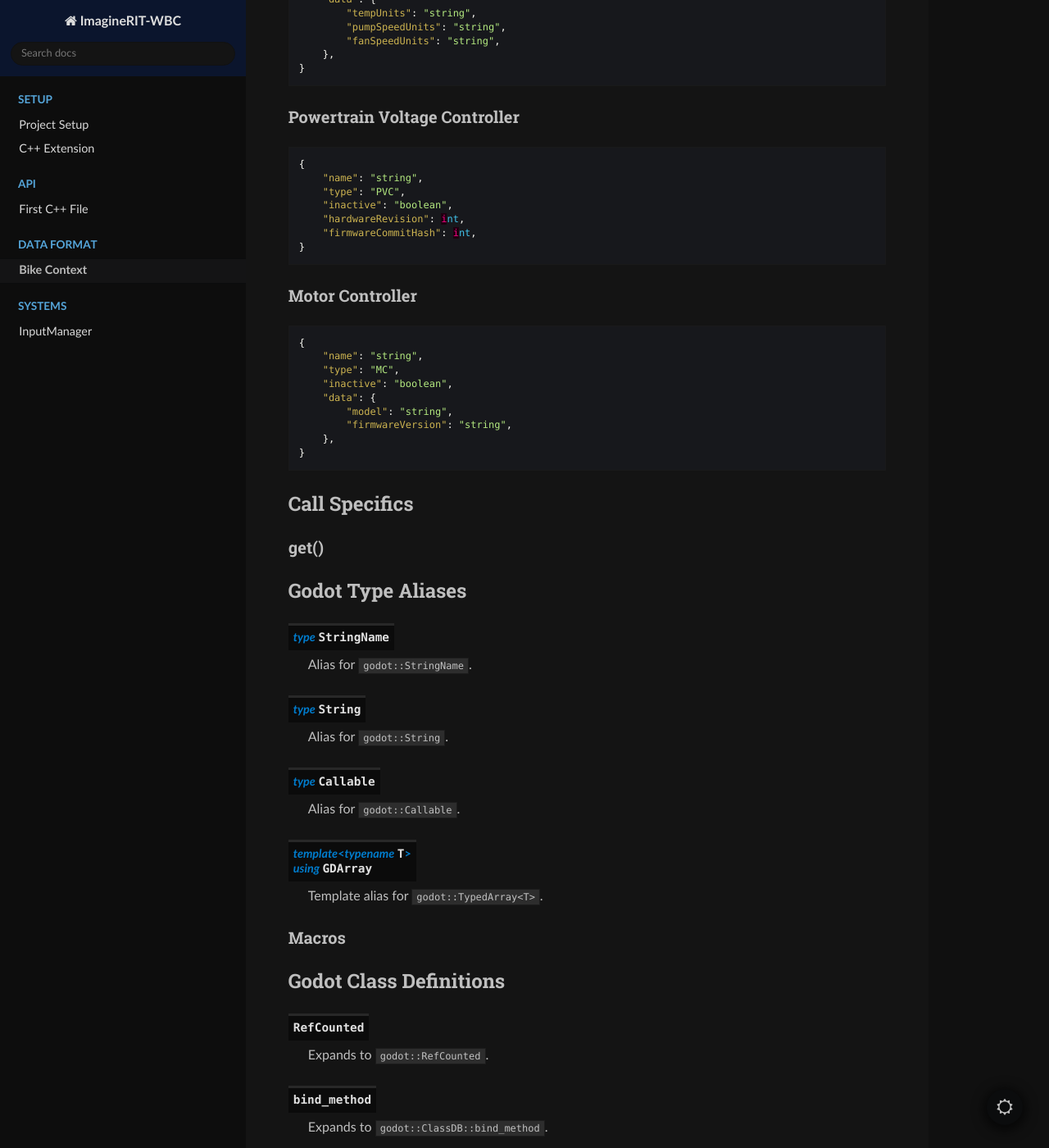
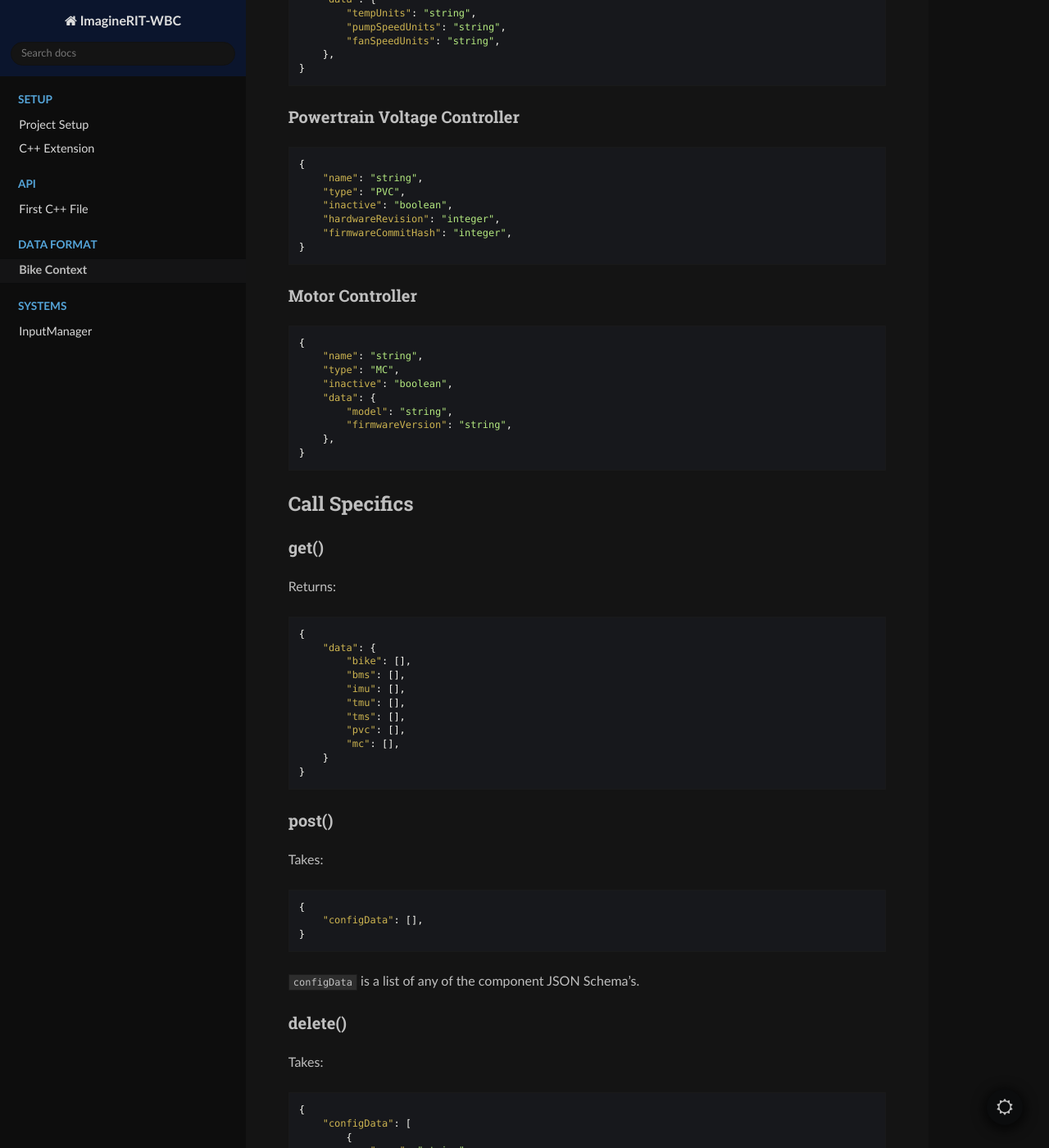
Before and after one commit to RIT-EVT/telemetry-database, a Sphinx documentation site: the page built from docs/data_format/bike_context.rst, in a window 1280 px wide and 1400 px high, scrolled down 1717 px. Shown: the whole window at 82% size. Built offline with Sphinx 7.4.7 and the Read the Docs theme 3.1.0, drawn with Linux system fonts in a browser that asks for light colours; some of the changed text lies outside the part shown.

Commit message:
Added docs on the specific json schema for the context calls

```diff
--- a/docs/data_format/bike_context.rst
+++ b/docs/data_format/bike_context.rst
@@ -4,7 +4,7 @@ Bike Context Format
 
 This defines what format the bike config api is expecting data to be and the format that it returns data in.
 
-JSON Schema
+Component JSON Schema
 ----------------------
 
 Bike
@@ -35,8 +35,8 @@ Battery Management System
         "name": "string",
         "type": "BMS",
         "inactive": "boolean",
-        "hardwareRevision": int,
-        "firmwareCommitHash": int,
+        "hardwareRevision": "integer",
+        "firmwareCommitHash": "integer",
         "data": {
             "totalVoltageUnits": "string",
             "batteryVoltageUnits": "string",
@@ -56,8 +56,8 @@ Inertial Measurement Unit
         "name": "string",
         "type": "IMU",
         "inactive": "boolean",
-        "hardwareRevision": int,
-        "firmwareCommitHash": int,
+        "hardwareRevision": "integer",
+        "firmwareCommitHash": "integer",
         "data": {
             "eulerUnits": "string",
             "gyroUnits": "string",
@@ -75,8 +75,8 @@ Thermal Management Unit
         "name": "string",
         "type": "TMU",
         "inactive": "boolean",
-        "hardwareRevision": int,
-        "firmwareCommitHash": int,
+        "hardwareRevision": "integer",
+        "firmwareCommitHash": "integer",
         "data": {
             "thermalUnits": "string",
         },
@@ -91,8 +91,8 @@ Thermal Management System
         "name": "string",
         "type": "TMS",
         "inactive": "boolean",
-        "hardwareRevision": int,
-        "firmwareCommitHash": int,
+        "hardwareRevision": "integer",
+        "firmwareCommitHash": "integer",
         "data": {
             "tempUnits": "string",
             "pumpSpeedUnits": "string",
@@ -109,8 +109,8 @@ Powertrain Voltage Controller
         "name": "string",
         "type": "PVC",
         "inactive": "boolean",
-        "hardwareRevision": int,
-        "firmwareCommitHash": int,
+        "hardwareRevision": "integer",
+        "firmwareCommitHash": "integer",
     }
 
 Motor Controller
@@ -133,6 +133,51 @@ Call Specifics
 
 get()
 ~~~~~~~~~~~~~~~~~~~~~
+
+Returns:
+
+.. code-block:: json
+
+    {
+        "data": {
+            "bike": [],
+            "bms": [],
+            "imu": [],
+            "tmu": [],
+            "tms": [],
+            "pvc": [],
+            "mc": [],
+        }
+    }
+
+post()
+~~~~~~~~~~~~~~~~~~~~~
+
+Takes:
+
+.. code-block:: json
+
+    {
+        "configData": [],
+    }
+
+``configData`` is a list of any of the component JSON Schema's.
+
+delete()
+~~~~~~~~~~~~~~~~~~~~~
+
+Takes:
+
+.. code-block:: json
+
+    {
+        "configData": [
+            {
+                "name": "string",
+                "type": "string",
+            },
+        ],
+    }
 
 Godot Type Aliases
 ------------------
```
